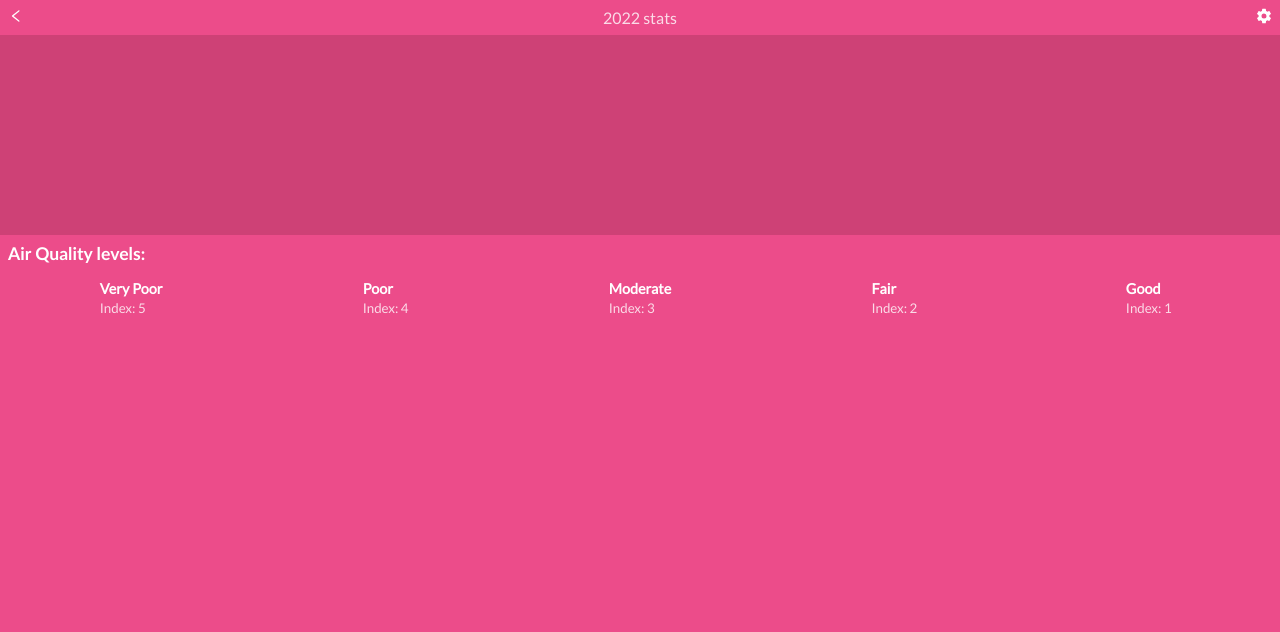
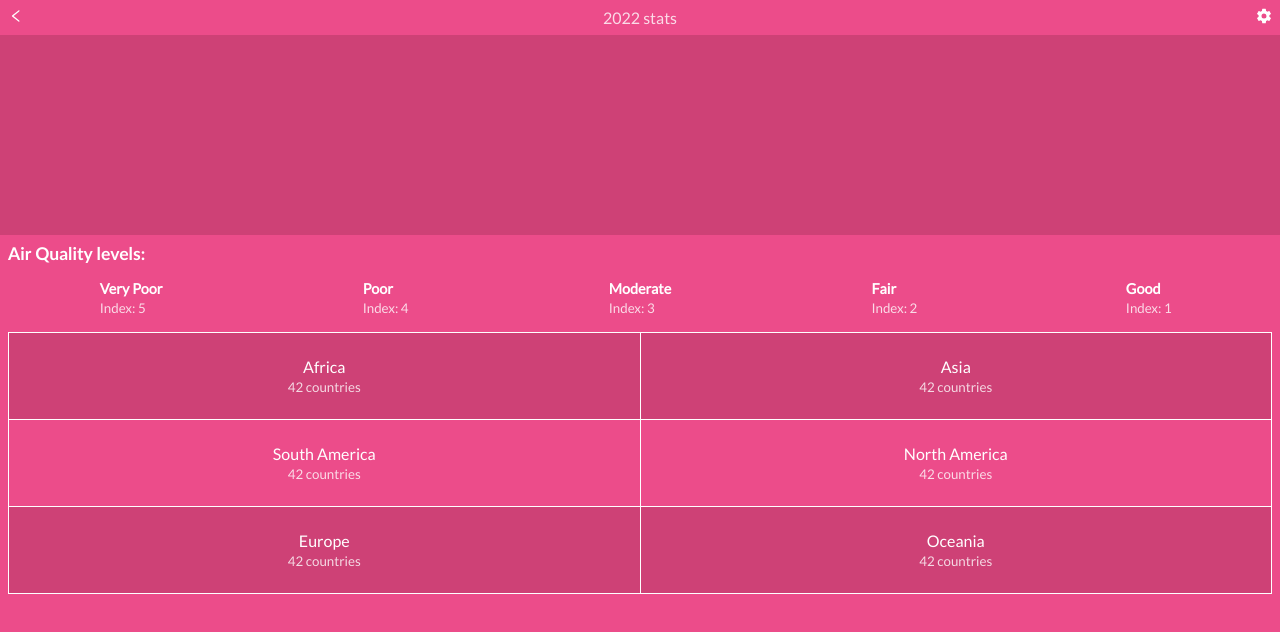
Before and after one commit to guerreiropedr0/air-pollution, a React (Create React App) app: page / in a window 1280 px wide. Shown: the top 632 px of the page. Built offline with nearby package versions, Linux system fonts and the light colour scheme.

Commit message:
Add redux store and region request when clicking on a region

```diff
--- a/package.json
+++ b/package.json
@@ -11,6 +11,8 @@
     "react-icons": "^4.3.1",
     "react-redux": "^7.2.6",
     "react-scripts": "5.0.0",
+    "redux-logger": "^3.0.6",
+    "redux-thunk": "^2.4.1",
     "web-vitals": "^2.1.4"
   },
   "scripts": {
--- a/src/index.css
+++ b/src/index.css
@@ -7,11 +7,7 @@
   --secondary-blue-color: #3f62a4;
   --white-color: #fff;
   --lato-font: 'Lato', sans-serif;
-  --gill-sans-font:
-    'Gill Sans',
-    'Gill Sans MT',
-    calibri,
-    'Trebuchet MS',
+  --gill-sans-font: 'Gill Sans', 'Gill Sans MT', calibri, 'Trebuchet MS',
     sans-serif;
 }
 
@@ -26,4 +22,6 @@
   color: var(--white-color);
   background-color: var(--primary-pink-color);
   font-family: var(--lato-font);
+  border: none;
+  outline: none;
 }
--- a/src/index.js
+++ b/src/index.js
@@ -1,11 +1,15 @@
 import React from 'react';
 import ReactDOM from 'react-dom';
 import './index.css';
+import { Provider } from 'react-redux';
 import App from './App';
+import store from './redux/ConfigureStore';
 
 ReactDOM.render(
   <React.StrictMode>
-    <App />
+    <Provider store={store}>
+      <App />
+    </Provider>
   </React.StrictMode>,
   document.getElementById('root'),
 );
--- a/src/modules/Home/Home.js
+++ b/src/modules/Home/Home.js
@@ -1,6 +1,25 @@
+import { useDispatch } from 'react-redux';
+import fetchRegion from '../../redux/countries/countries';
+
 import styles from './Home.module.css';
 
-const Home = () => (
+const Home = () => {
+  const regions = [
+    'Africa',
+    'Asia',
+    'South America',
+    'North America',
+    'Europe',
+    'Oceania',
+  ];
+
+  const dispatch = useDispatch();
+
+  const handleClick = (region) => {
+    dispatch(fetchRegion(region));
+  };
+
+  return (
     <main className={styles.main}>
       <h1 className={styles.title}>Air Quality levels:</h1>
       <ul className={styles['air-quality']}>
@@ -26,7 +45,18 @@ const Home = () => (
           <small>Index: 1</small>
         </li>
       </ul>
+      <ul className={styles.regions}>
+        {regions.map((region) => (
+          <li
+            key={region}
+            onClick={(event) => handleClick(event.target.children[0].textContent)}
+          >
+            <p>{region}</p>
+            <small>42 countries</small>
+          </li>
+        ))}
+      </ul>
     </main>
   );
-
+};
 export default Home;
--- a/src/modules/Home/Home.module.css
+++ b/src/modules/Home/Home.module.css
@@ -23,3 +23,31 @@
 small {
   opacity: 0.8;
 }
+
+.regions {
+  margin-top: 1rem;
+  display: grid;
+  grid-template-columns: repeat(2, 1fr);
+  justify-items: center;
+  border: 1px solid var(--white-color);
+  gap: 1px;
+}
+
+.regions li {
+  width: 100%;
+  padding: 1.5rem;
+  text-align: center;
+  box-shadow: 0 0 0 1px var(--white-color);
+  cursor: pointer;
+}
+
+.regions li:nth-child(4n + 1),
+.regions li:nth-child(4n + 2) {
+  background-color: var(--secondary-pink-color);
+}
+
+.regions li p,
+.regions li small {
+  background-color: inherit;
+  pointer-events: none;
+}
--- /dev/null
+++ b/src/redux/ConfigureStore.js
@@ -0,0 +1,12 @@
+import { applyMiddleware, combineReducers, createStore } from 'redux';
+import thunk from 'redux-thunk';
+import logger from 'redux-logger';
+import { regionReducer } from './countries/countries';
+
+const reducer = combineReducers({
+  regionReducer,
+});
+
+const store = createStore(reducer, applyMiddleware(logger, thunk));
+
+export default store;
--- /dev/null
+++ b/src/redux/countries/countries.js
@@ -0,0 +1,71 @@
+const FETCH_REGION_REQUEST = 'FETCH_REGION_REQUEST';
+const FETCH_REGION_SUCCESSFUL = 'FETCH_REGION_SUCCESSFUL';
+const FETCH_REGION_FAILURE = 'FETCH_REGION_FAILURE';
+
+const fetchRegionRequest = () => ({
+  type: FETCH_REGION_REQUEST,
+});
+
+const fetchRegionSuccess = (countries) => ({
+  type: FETCH_REGION_SUCCESSFUL,
+  payload: countries,
+});
+
+const fetchRegionFailure = (error) => ({
+  type: FETCH_REGION_FAILURE,
+  payload: error,
+});
+
+const initialRegionState = {
+  loading: false,
+  countries: [],
+  error: '',
+};
+
+export const regionReducer = (
+  state = initialRegionState,
+  { type, payload },
+) => {
+  switch (type) {
+    case FETCH_REGION_REQUEST:
+      return {
+        ...state,
+        loading: true,
+      };
+
+    case FETCH_REGION_SUCCESSFUL:
+      return {
+        ...state,
+        loading: false,
+        countries: payload,
+        error: '',
+      };
+
+    case FETCH_REGION_FAILURE:
+      return {
+        ...state,
+        loading: false,
+        countries: [],
+        error: payload,
+      };
+
+    default:
+      return state;
+  }
+};
+
+const fetchRegion = (region) => async (dispatch) => {
+  dispatch(fetchRegionRequest());
+  const request = await fetch(
+    `https://restcountries.com/v3.1/region/${region}`,
+  );
+  try {
+    const missions = await request.json();
+    dispatch(fetchRegionSuccess(missions));
+  } catch (error) {
+    const errorMsg = error.message;
+    dispatch(fetchRegionFailure(errorMsg));
+  }
+};
+
+export default fetchRegion;
```
Also changed, not shown: 1 other file (tests, documents, lock files or other folders). Lines whose indentation alone changed are shown as unchanged.
